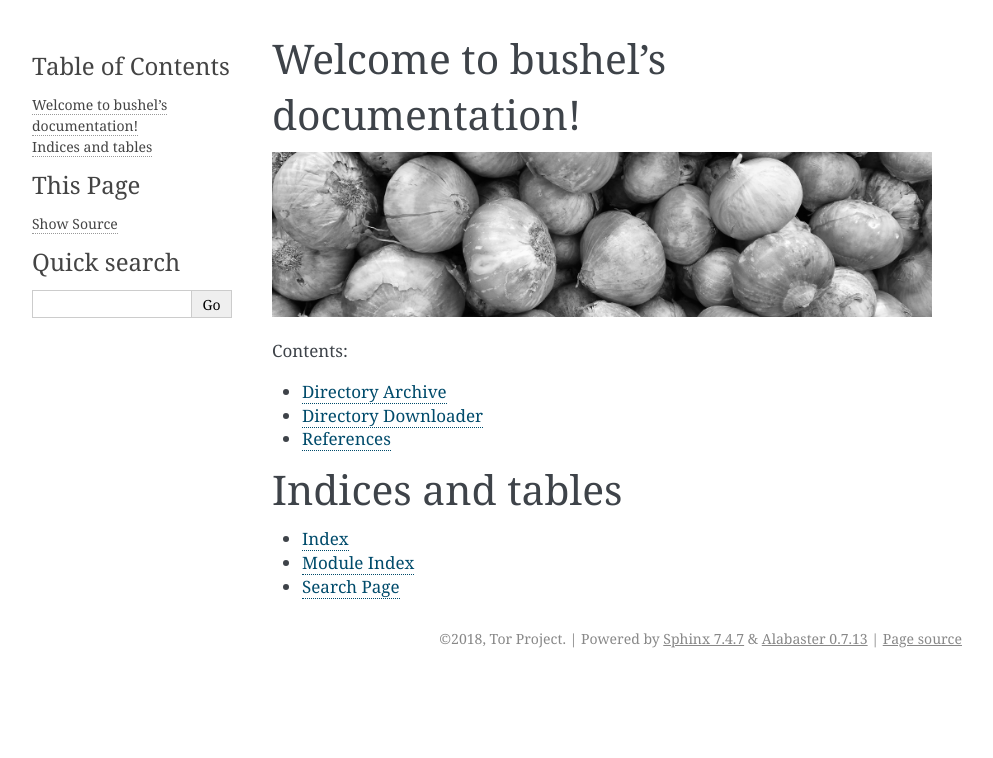
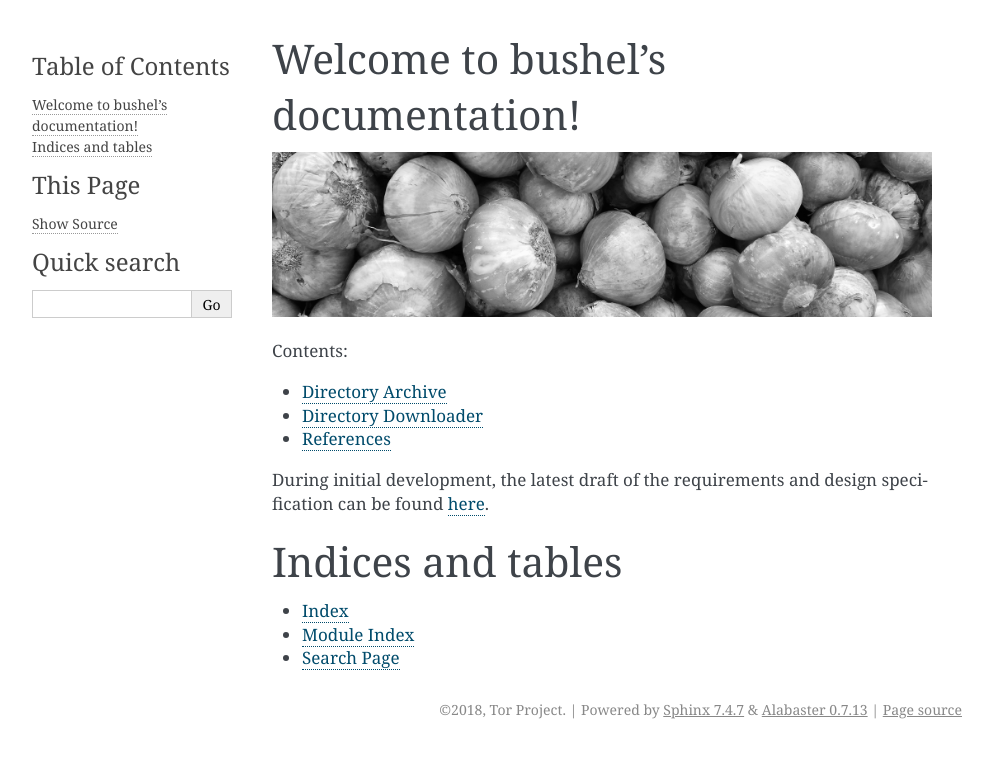
Before and after one commit to irl/bushel, a Sphinx documentation site: the page built from docs/index.rst, in a window 1280 px wide. Shown: the top 758 px of the page, without its empty margins (148-1141 px from the left). Built offline with Sphinx 7.4.7, drawn with Linux system fonts in a browser that asks for light colours; formulas are drawn with MathJax 3.

Commit message:
Adds temporary link to design document

```diff
--- a/docs/index.rst
+++ b/docs/index.rst
@@ -16,6 +16,10 @@ Welcome to bushel's documentation!
    downloader
    references
 
+During initial development, the latest draft of the requirements and design
+specification can be found `here
+<https://people.torproject.org/~irl/volatile/modern-collector.pdf>`_.
+
 Indices and tables
 ==================
 
```
